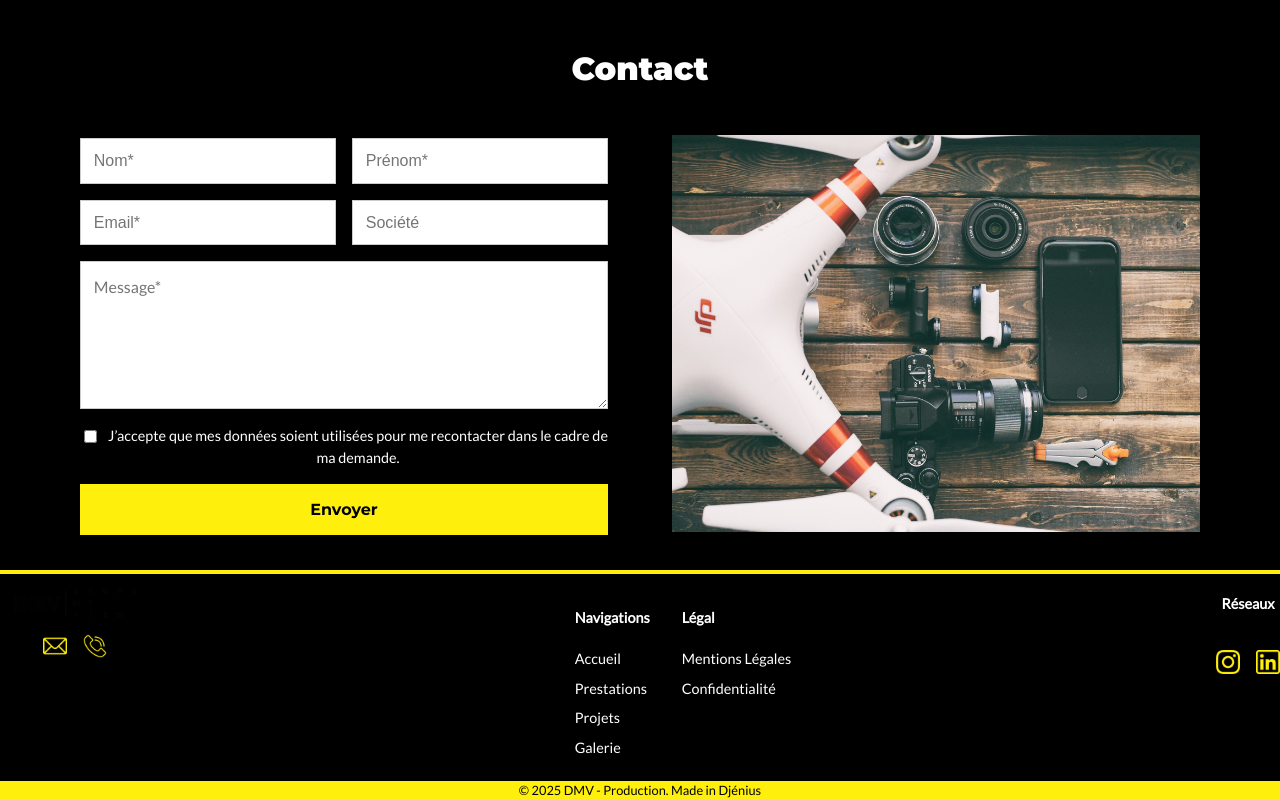
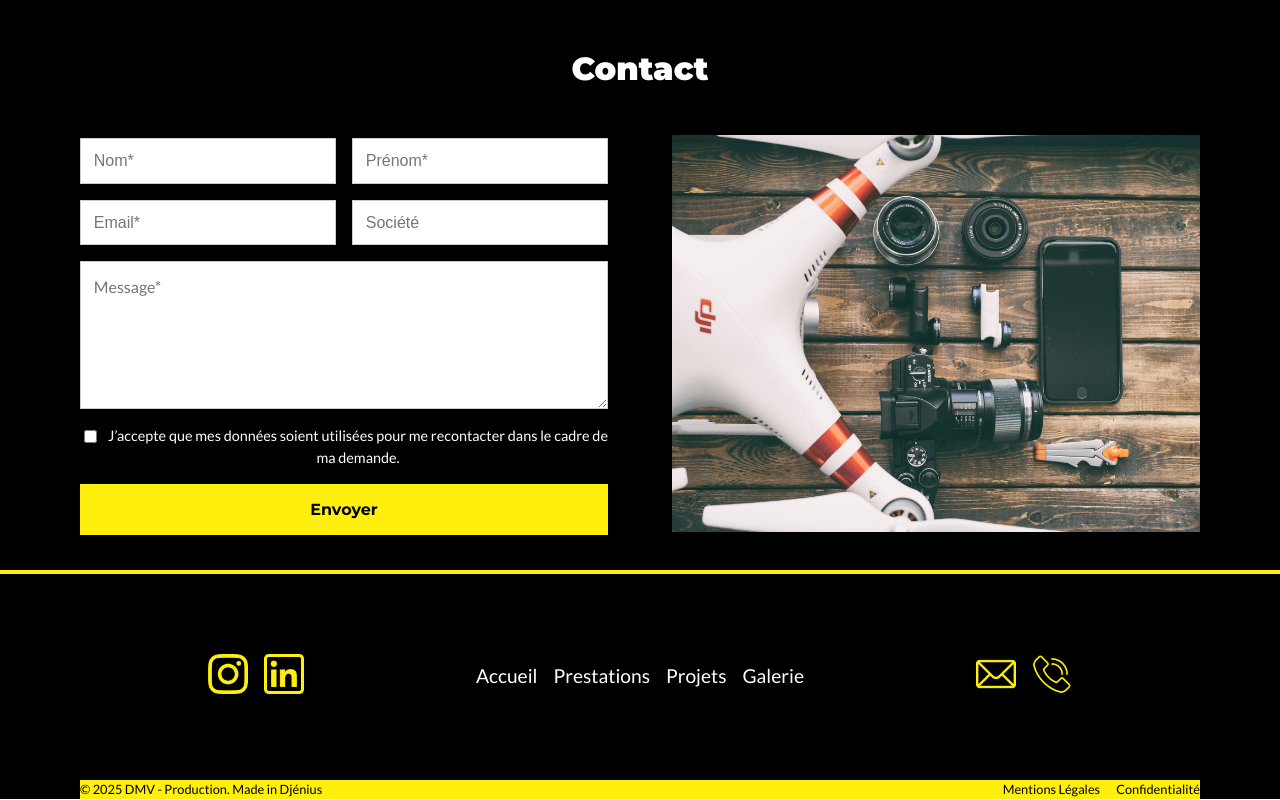
Before and after one commit to Guillaume811/site_dmv, a React (Create React App) app in the folder dmv/: page / in a window 1280 px wide. Shown: the part 2865-3665 px from the top of the page. Built offline with nearby package versions, Linux system fonts and the light colour scheme.

Commit message:
design footer

```diff
--- a/dmv/src/components/Footer/Footer.module.scss
+++ b/dmv/src/components/Footer/Footer.module.scss
@@ -3,31 +3,32 @@
 .footer {
     font-size: 0.9rem;
     border-top: 0.3rem solid $primary;
+    background-color: $secondary;
+    padding: 0 5rem;
 
     &__top {
         display: flex;
         flex-wrap: wrap;
         justify-content: space-between;
-        background-color: $secondary;
+        align-items: center;
+        text-align: center;
         color: $tertiary;
         gap: 2rem;
+        padding: 5rem 0;
 
         &__left {
+            flex: 1;
             display: flex;
             flex-direction: column;
             align-items: center;
 
-            &__logo {
-                max-width: 150px;
-            }
-
-            &__contact {
+            &__social {
                 display: flex;
                 gap: 1rem;
 
                 &__icon {
-                    width: 24px;
-                    height: 24px;
+                    width: 40px;
+                    height: 40px;
                     cursor: pointer;
                     transition: opacity 0.3s ease;
 
@@ -39,15 +40,24 @@
         }
 
         &__center {
+            flex: 1;
             display: flex;
+            flex-direction: column;
+            align-items: center;
             gap: 2rem;
 
             &__list {
+                display: flex;
+                gap: 1rem;
+                flex-wrap: wrap;
+                justify-content: center;
                 list-style: none;
+                font-size: 1.2rem;
                 padding: 0;
+                margin: 0;
 
                 &__items {
-                    margin-bottom: 0.5rem;
+
 
                     &__link {
                         text-decoration: none;
@@ -58,18 +68,19 @@
         }
 
         &__right {
+            flex: 1;
             display: flex;
             flex-direction: column;
             align-items: center;
             gap: 1rem;
 
-            &__social {
+            &__contact {
                 display: flex;
                 gap: 1rem;
 
                 &__icon {
-                    width: 24px;
-                    height: 24px;
+                    width: 40px;
+                    height: 40px;
                     transition: opacity 0.3s;
 
                     &:hover {
@@ -81,6 +92,8 @@
     }
 
     &__bottom {
+        display: flex;
+        justify-content: space-between;
         text-align: center;
         background-color: $primary;
         color: $secondary;
@@ -89,5 +102,24 @@
         &__text {
             margin: 0;
         }
+
+        &__list {
+                display: flex;
+                gap: 1rem;
+                flex-wrap: wrap;
+                justify-content: center;
+                list-style: none;
+                padding: 0;
+                margin: 0;
+
+                &__items {
+
+
+                    &__link {
+                        text-decoration: none;
+                        color: $secondary;
+                    }
+                }
+            }
     }
 }
--- a/dmv/src/components/Footer/Footer.tsx
+++ b/dmv/src/components/Footer/Footer.tsx
@@ -24,23 +24,17 @@ const Footer: React.FC = () => {
         <footer className={styles.footer}>
             <div className={styles.footer__top}>
                 <div className={styles.footer__top__left}>
-                    <img src={logo} alt="Logo" className={styles.footer__top__left__logo} />
-                    <div className={styles.footer__top__left__contact}>
-                        <img
-                            src={mailIcon}
-                            alt="Contacter par email"
-                            className={styles.footer__top__left__contact__icon}
-                            onClick={() => open(<ContactForm />)}
-                            role="button"
-                        />
-                        <a href="">
-                            <img src={phoneIcon} alt="Appeler DMV - Production" className={styles.footer__top__left__contact__icon} />
+                    <div className={styles.footer__top__left__social}>
+                        <a href="https://twitter.com" target="_blank" rel="noopener noreferrer">
+                            <img src={instagramIcon} alt="Instagram" className={styles.footer__top__left__social__icon} />
+                        </a>
+                        <a href="https://linkedin.com" target="_blank" rel="noopener noreferrer">
+                            <img src={linkedinIcon} alt="LinkedIn" className={styles.footer__top__left__social__icon} />
                         </a>
                     </div>
                 </div>
                 <div className={styles.footer__top__center}>
                     <ul className={styles.footer__top__center__list}>
-                        <h4>Navigations</h4>
                     {navLinks.map(({ id, label, to }) => (
                         <li key={id} className={styles.footer__top__center__list__items}>
                             <NavLink
@@ -52,28 +46,18 @@ const Footer: React.FC = () => {
                         </li>
                     ))}
                     </ul>
-                    <ul className={styles.footer__top__center__list}>
-                        <h4>Légal</h4>
-                        <li className={styles.footer__top__center__list__items}>
-                            <NavLink to='/legal' className={styles.footer__top__center__list__items__link}>
-                                Mentions Légales
-                            </NavLink>
-                        </li>
-                        <li className={styles.footer__top__center__list__items}>
-                            <NavLink to='/legal' className={styles.footer__top__center__list__items__link}>
-                                Confidentialité
-                            </NavLink>
-                        </li>
-                    </ul>
                 </div>
                 <div className={styles.footer__top__right}>
-                        <h4>Réseaux</h4>
-                        <div className={styles.footer__top__right__social}>
-                            <a href="https://twitter.com" target="_blank" rel="noopener noreferrer">
-                                <img src={instagramIcon} alt="Instagram" className={styles.footer__top__right__social__icon} />
-                            </a>
-                            <a href="https://linkedin.com" target="_blank" rel="noopener noreferrer">
-                                <img src={linkedinIcon} alt="LinkedIn" className={styles.footer__top__right__social__icon} />
+                    <div className={styles.footer__top__right__contact}>
+                        <img
+                            src={mailIcon}
+                            alt="Contacter par email"
+                            className={styles.footer__top__right__contact__icon}
+                            onClick={() => open(<ContactForm />)}
+                            role="button"
+                        />
+                        <a href="">
+                            <img src={phoneIcon} alt="Appeler DMV - Production" className={styles.footer__top__right__contact__icon} />
                         </a>
                     </div>
                 </div>
@@ -82,6 +66,18 @@ const Footer: React.FC = () => {
                 <p className={styles.footer__bottom__text}>
                     &copy; {currentYear} DMV - Production. Made in Djénius
                 </p>
+                <ul className={styles.footer__bottom__list}>
+                    <li className={styles.footer__bottom__list__items}>
+                        <NavLink to='/legal' className={styles.footer__bottom__list__items__link}>
+                            Mentions Légales
+                        </NavLink>
+                    </li>
+                    <li className={styles.footer__bottom__list__items}>
+                        <NavLink to='/legal' className={styles.footer__bottom__list__items__link}>
+                            Confidentialité
+                        </NavLink>
+                    </li>
+                </ul>
             </div>
         </footer>
     );
```
Lines whose indentation alone changed are shown as unchanged.
